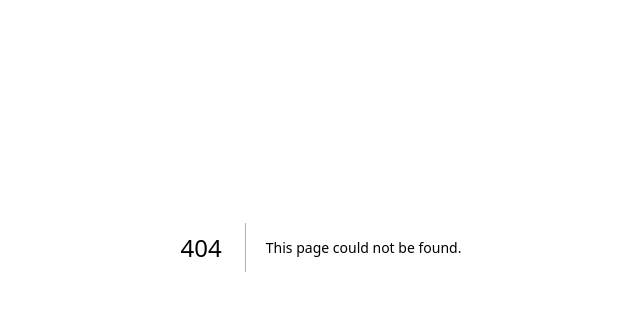
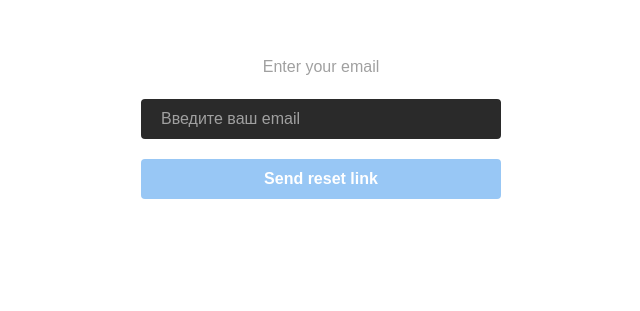
Before and after one commit to lvd536/Chattify, a Next.js app: page /auth/forgot-password in a window 1280 px wide. Before the commit this address had no page. Shown: the part 153-464 px from the top of the page, without its empty margins (319-959 px from the left). Built offline with nearby package versions, Linux system fonts and the light colour scheme; no server answers.

Commit message:
- Implemented forgot-password page

```diff
--- /dev/null
+++ b/app/auth/forgot-password/page.tsx
@@ -0,0 +1,5 @@
+import ForgotPasswordForm from "@/components/Auth/Forms/ForgotPasswordForm";
+
+export default function page() {
+    return <ForgotPasswordForm />;
+}
--- a/components/Auth/Forms/AuthForm.tsx
+++ b/components/Auth/Forms/AuthForm.tsx
@@ -159,6 +159,14 @@ export default function AuthForm({ type }: IProps) {
                     onChange={(e) => handleInputChange(e, "password")}
                 />
             </div>
+            {type === "login" && (
+                <Link
+                    href={"/auth/forgot-password"}
+                    className="text-sm w-90 flex items-center justify-start text-text hover:text-auth-input transition-text duration-300"
+                >
+                    Forgot your password? Reset
+                </Link>
+            )}
             <button
                 type="submit"
                 className="flex w-90 items-center justify-center overflow-hidden rounded-sm h-10 px-5 bg-auth-input text-text font-bold hover:bg-auth-input-hover transition-colors duration-200"
--- /dev/null
+++ b/components/Auth/Forms/ForgotPasswordForm.tsx
@@ -0,0 +1,63 @@
+"use client";
+import { useState } from "react";
+import { auth } from "@/utils/firebase";
+import { sendPasswordResetEmail } from "firebase/auth";
+import Link from "next/link";
+
+export default function ForgotPasswordForm() {
+    const [email, setEmail] = useState<string>("");
+    const handleSubmit = () => {
+        if (email) {
+            sendPasswordResetEmail(auth, email)
+                .then(() => {
+                    alert("Password reset email sent!");
+                })
+                .catch((error) => {
+                    if (error.code === "auth/invalid-email") {
+                        alert(
+                            "Неверный email. Пожалуйста, попробуйте еще раз."
+                        );
+                    } else {
+                        alert(
+                            "Error sending password reset email: " +
+                                error.message
+                        );
+                    }
+                });
+            return;
+        }
+        alert(
+            "Please enter your email address to receive a password reset link."
+        );
+    };
+    return (
+        <div className="flex flex-col w-125 h-150 mx-auto gap-5 rounded-sm items-center justify-center">
+            <label htmlFor="emailInput" className="text-auth-text font-medium">
+                Enter your email
+            </label>
+            <input
+                type="email"
+                name="emailInput"
+                id="emailInput"
+                placeholder="Введите ваш email"
+                className="flex w-90 h-7 rounded-sm text-text focus:outline-none focus:ring-2 focus:ring-auth-input border-none bg-auth-input-bg placeholder:text-auth-text p-5 transition-ring duration-200"
+                value={email}
+                onChange={(e) => setEmail(e.target.value)}
+            />
+            <button
+                type="button"
+                className="flex w-90 items-center justify-center overflow-hidden rounded-sm h-10 px-5 bg-auth-input text-text font-bold hover:bg-auth-input-hover transition-colors duration-200 disabled:bg-auth-input/50"
+                onClick={handleSubmit}
+                disabled={!email}
+            >
+                Send reset link
+            </button>
+            <Link
+                href={"/auth/login"}
+                className="text-sm w-90 flex items-center justify-center text-text hover:text-auth-input transition-text duration-300"
+            >
+                Back to login
+            </Link>
+        </div>
+    );
+}
```
